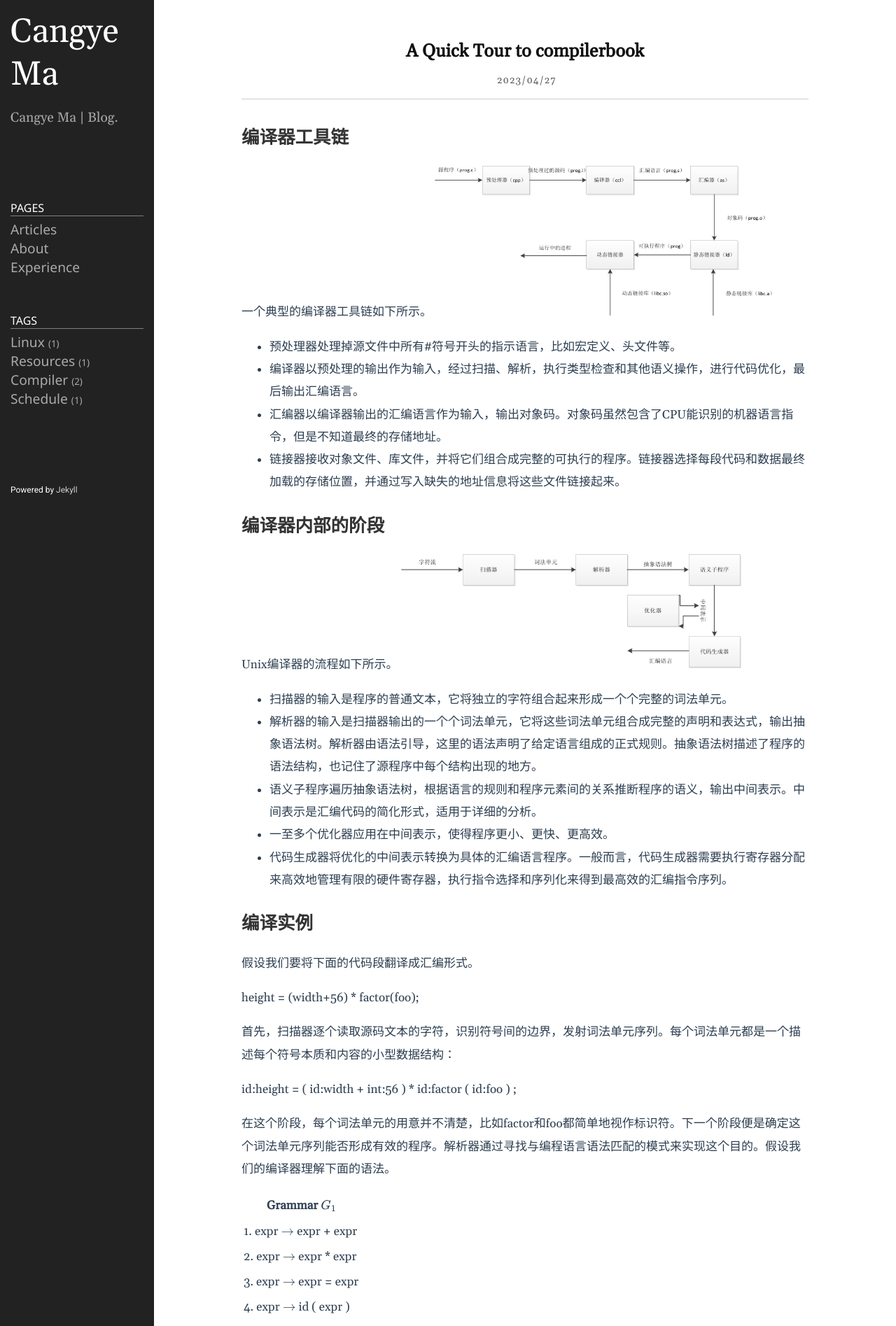
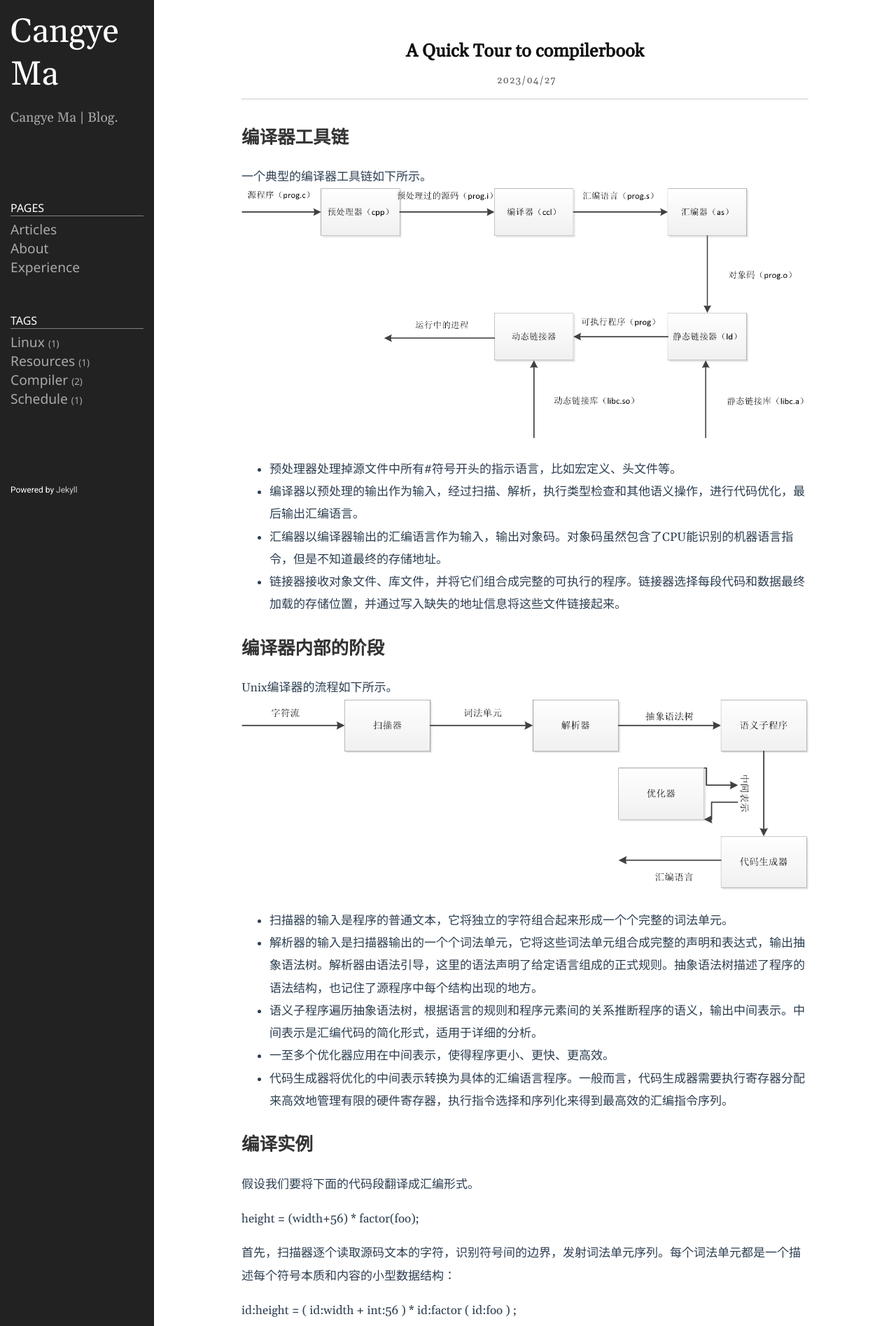
Before and after one commit to cangye-ma/cangye-ma.github.io, a Jekyll site: the page built from _posts/2023-04-27-A-Quick-Tour-compilerbook.md, in a window 1280 px wide. Shown: the top 1895 px of the page at 70% size. Built offline with Jekyll 4.4.1, drawn with Linux system fonts in a browser that asks for light colours; formulas are drawn with MathJax 3.

Commit message:
update post

```diff
--- a/_posts/2023-04-27-A-Quick-Tour-compilerbook.md
+++ b/_posts/2023-04-27-A-Quick-Tour-compilerbook.md
@@ -61,12 +61,6 @@
 
 根据上述语法规则，解析器寻找到一些词法单元序列，将其替换成语法规则左侧的表达式。每次应用一个语法规则，解析器在树中构造一个节点，将子表达式与抽象语法树联系起来。抽象语法树显示了符号间的结构关联——加法操作作用在width和56，函数调用操作作用在factor和foo.
 
-<style>
-img{
-    width: 60%;
-}
-</style>
-
 ![抽象语法树实例](/public/images/ast_example.png)
 
 当抽象语法树准备好了，可以进行语义的分析。语义子程序遍历抽象语法树，通过将程序的各部分、程序语言的定义关联起来来推导额外的含义。其中一个重要的部分是类型检查——确定每个表达式的类型，检查和余下程序的一致性。这里做了简化处理，假设所有的变量都是普通整数。
```
